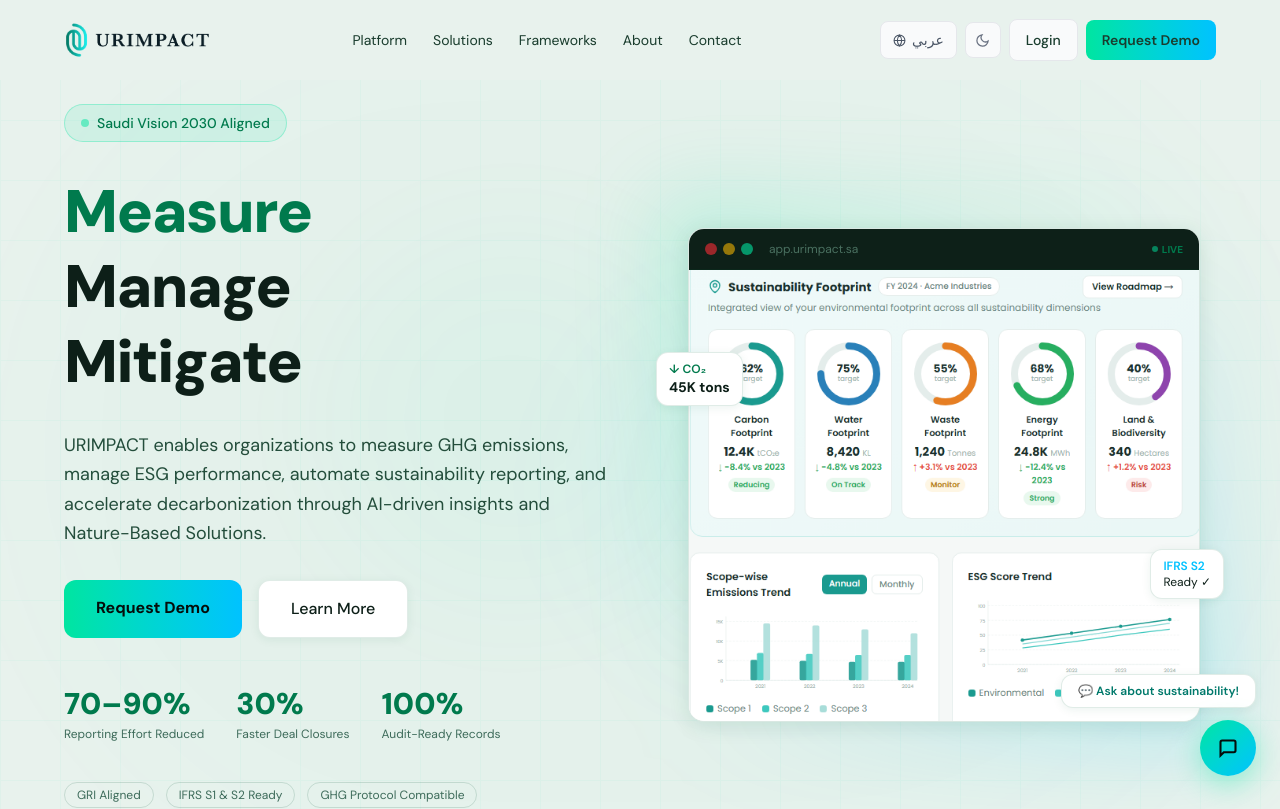
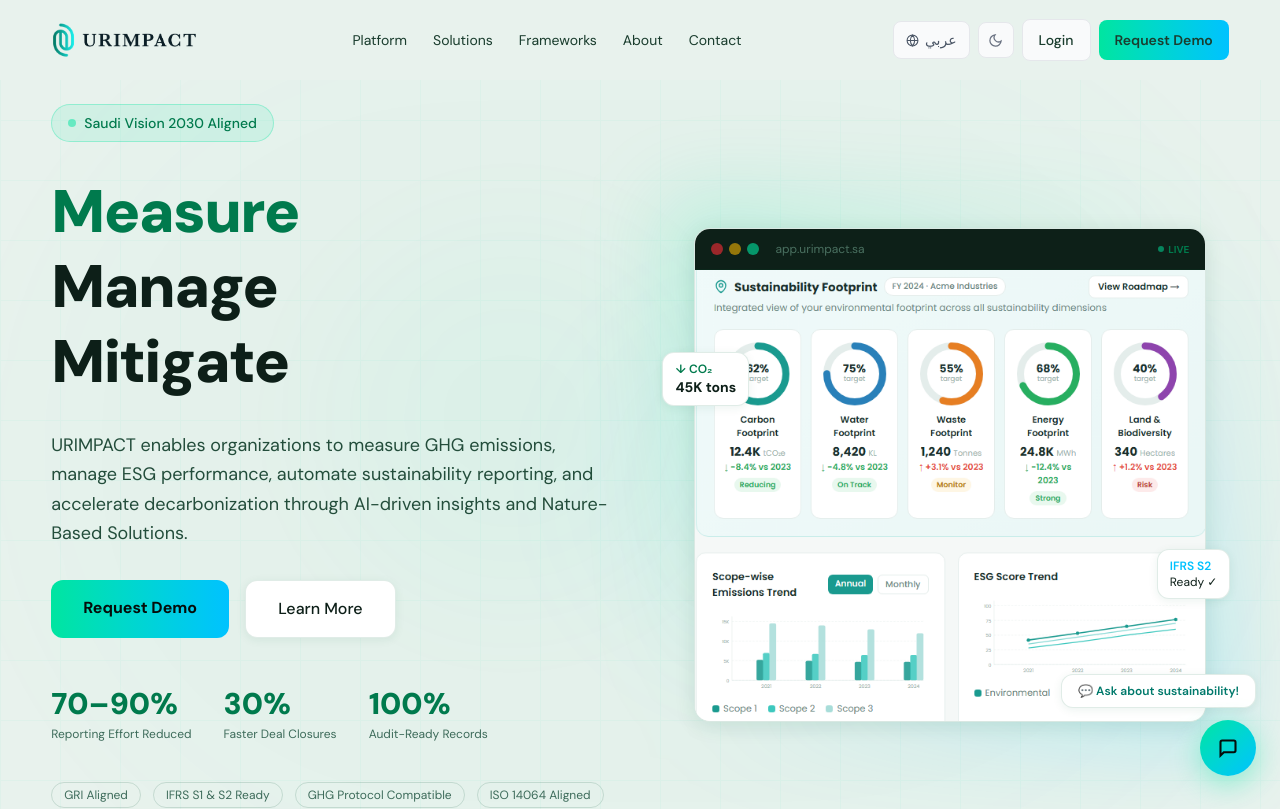
Before and after one commit to hlahijazi2002/urimpact.sa, a Next.js app: page / in a window 1280 px wide. Shown: the top 809 px of the page. Built offline with nearby package versions, Linux system fonts and the light colour scheme.

Commit message:
fix: container layout for large screens

```diff
--- a/app/globals.css
+++ b/app/globals.css
@@ -1,7 +1,7 @@
 @import "tailwindcss/index.css";
 @variant dark (&:where(.dark, .dark *));
 @theme {
-  --max-width-container: 1600px;
+  --max-width-container: 1800px;
 }
 
 @layer components {
@@ -10,8 +10,8 @@
     max-width: var(--max-width-container);
     margin-left: auto;
     margin-right: auto;
-    padding-left: clamp(1.5rem, 5vw, 6rem);
-    padding-right: clamp(1.5rem, 5vw, 6rem);
+    padding-left: clamp(1.5rem, 4vw, 5rem);
+    padding-right: clamp(1.5rem, 4vw, 5rem);
   }
 }
 :root {
```
